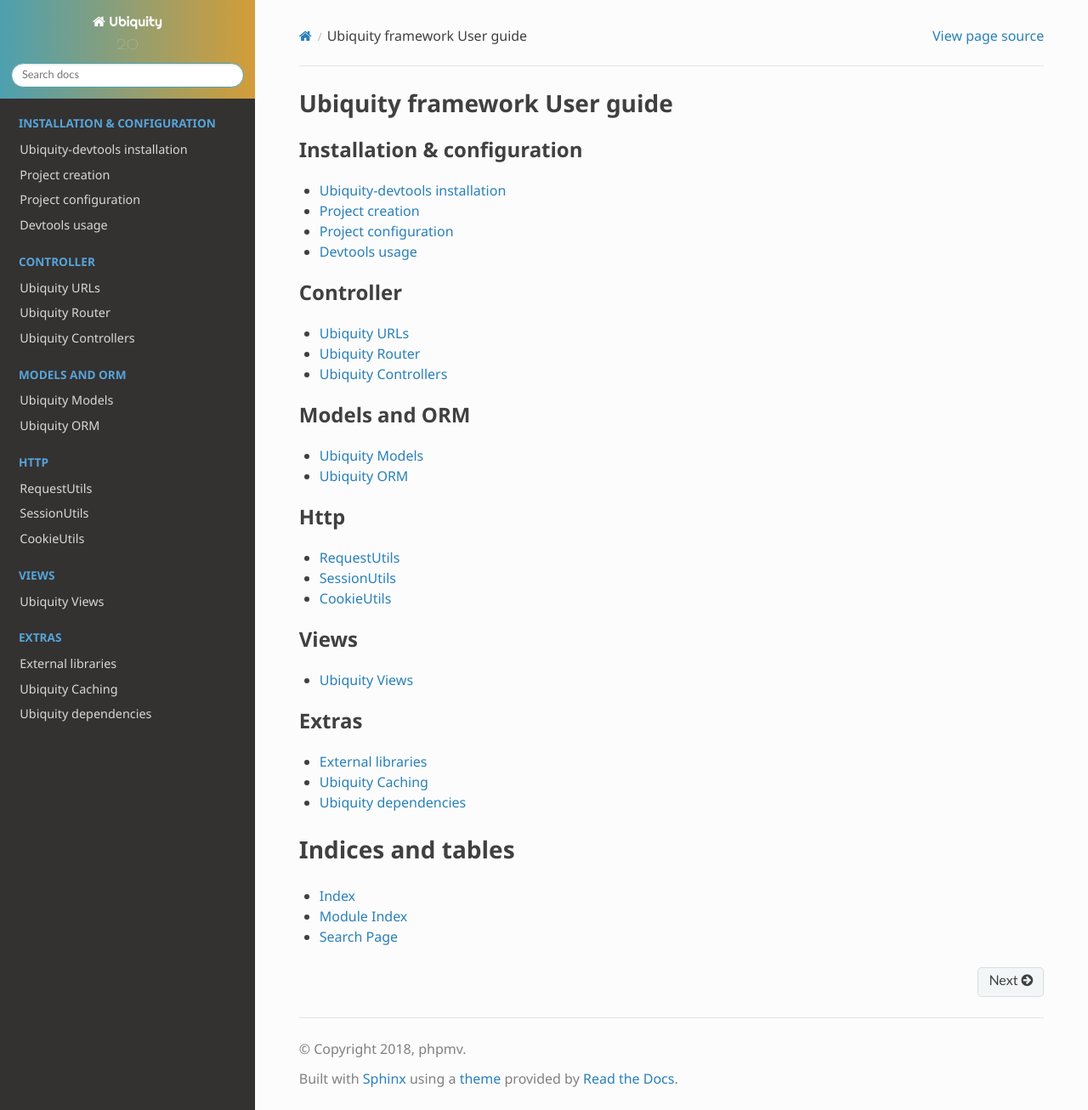
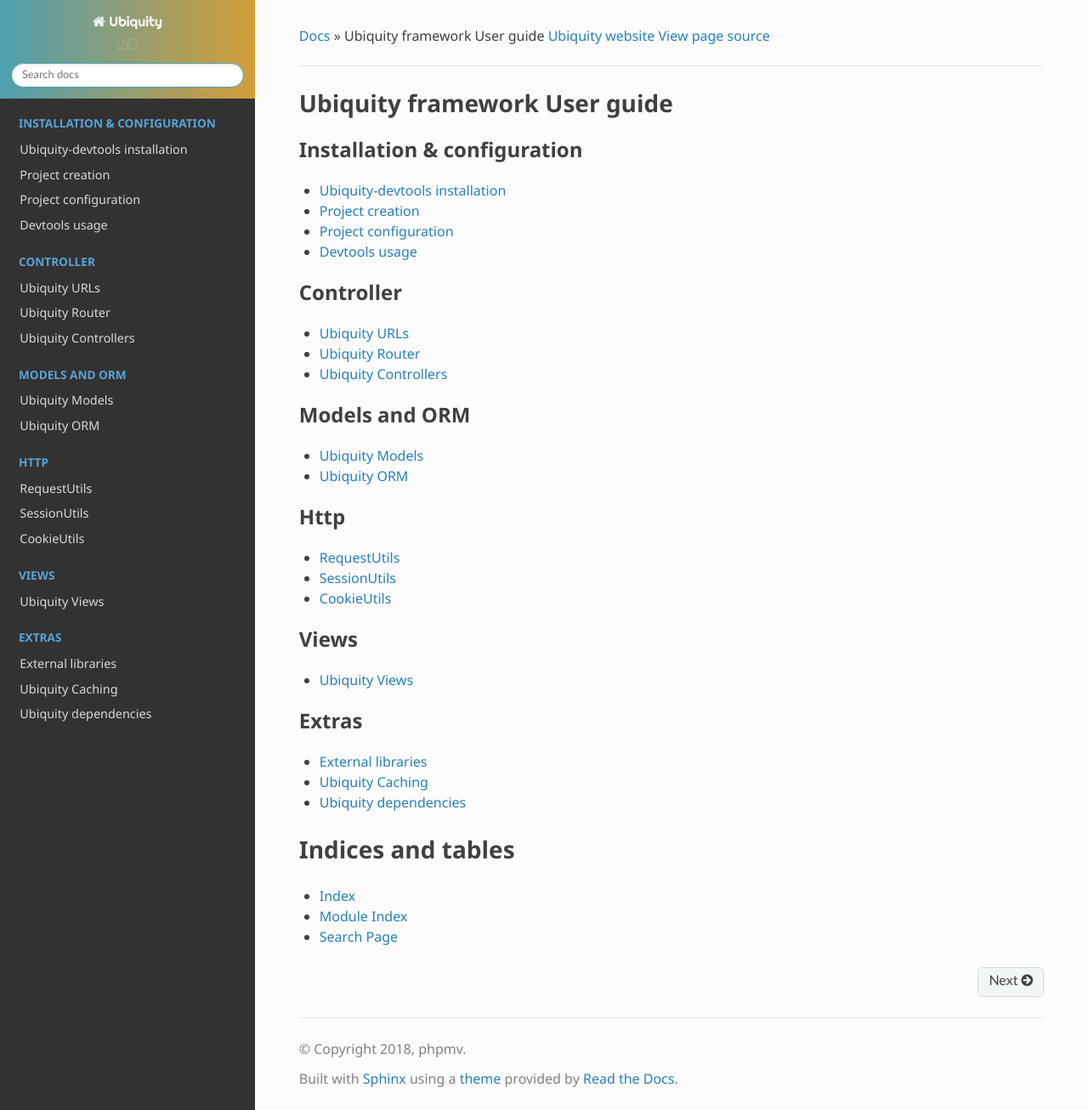
Before and after one commit to phpMv/ubiquity, a Sphinx documentation site: the page built from docs/index.rst, in a window 1280 px wide and 1306 px high. Shown: the whole window at 85% size. Built offline with Sphinx 7.4.7 and the Read the Docs theme 2.0.0, drawn with Linux system fonts in a browser that asks for light colours; pages that are not in the unit, such as notebooks, are missing from menus.

Commit message:
breadcrumbs

```diff
--- /dev/null
+++ b/docs/_templates/breadcrumbs.html
@@ -0,0 +1,83 @@
+{# Support for Sphinx 1.3+ page_source_suffix, but don't break old builds. #}
+
+{% if page_source_suffix %}
+{% set suffix = page_source_suffix %}
+{% else %}
+{% set suffix = source_suffix %}
+{% endif %}
+
+{% if meta is defined and meta is not none %}
+{% set check_meta = True %}
+{% else %}
+{% set check_meta = False %}
+{% endif %}
+
+{% if check_meta and 'github_url' in meta %}
+{% set display_github = True %}
+{% endif %}
+
+{% if check_meta and 'bitbucket_url' in meta %}
+{% set display_bitbucket = True %}
+{% endif %}
+
+{% if check_meta and 'gitlab_url' in meta %}
+{% set display_gitlab = True %}
+{% endif %}
+
+<div role="navigation" aria-label="breadcrumbs navigation">
+
+  <ul class="wy-breadcrumbs">
+    {% block breadcrumbs %}
+      <li><a href="{{ pathto(master_doc) }}">{{ _('Docs') }}</a> &raquo;</li>
+        {% for doc in parents %}
+          <li><a href="{{ doc.link|e }}">{{ doc.title }}</a> &raquo;</li>
+        {% endfor %}
+      <li>{{ title }}</li>
+    {% endblock %}
+    {% block breadcrumbs_aside %}
+      <li class="wy-breadcrumbs-aside">
+        {% if hasdoc(pagename) %}
+            <li><a href="https://ubiquity.kobject.net">Ubiquity website</a></li>
+            {% if display_github %}
+            {% if check_meta and 'github_url' in meta %}
+              <!-- User defined GitHub URL -->
+              <a href="{{ meta['github_url'] }}" class="fa fa-github"> {{ _('Edit on GitHub') }}</a>
+            {% else %}
+              <a href="https://{{ github_host|default("github.com") }}/{{ github_user }}/{{ github_repo }}/{{ theme_vcs_pageview_mode|default("blob") }}/{{ github_version }}{{ conf_py_path }}{{ pagename }}{{ suffix }}" class="fa fa-github"> {{ _('Edit on GitHub') }}</a>
+            {% endif %}
+          {% elif display_bitbucket %}
+            {% if check_meta and 'bitbucket_url' in meta %}
+              <!-- User defined Bitbucket URL -->
+              <a href="{{ meta['bitbucket_url'] }}" class="fa fa-bitbucket"> {{ _('Edit on Bitbucket') }}</a>
+            {% else %}
+              <a href="https://bitbucket.org/{{ bitbucket_user }}/{{ bitbucket_repo }}/src/{{ bitbucket_version}}{{ conf_py_path }}{{ pagename }}{{ suffix }}?mode={{ theme_vcs_pageview_mode|default("view") }}" class="fa fa-bitbucket"> {{ _('Edit on Bitbucket') }}</a>
+            {% endif %}
+          {% elif display_gitlab %}
+            {% if check_meta and 'gitlab_url' in meta %}
+              <!-- User defined GitLab URL -->
+              <a href="{{ meta['gitlab_url'] }}" class="fa fa-gitlab"> {{ _('Edit on GitLab') }}</a>
+            {% else %}
+              <a href="https://{{ gitlab_host|default("gitlab.com") }}/{{ gitlab_user }}/{{ gitlab_repo }}/{{ theme_vcs_pageview_mode|default("blob") }}/{{ gitlab_version }}{{ conf_py_path }}{{ pagename }}{{ suffix }}" class="fa fa-gitlab"> {{ _('Edit on GitLab') }}</a>
+            {% endif %}
+          {% elif show_source and source_url_prefix %}
+            <a href="{{ source_url_prefix }}{{ pagename }}{{ suffix }}">{{ _('View page source') }}</a>
+          {% elif show_source and has_source and sourcename %}
+            <a href="{{ pathto('_sources/' + sourcename, true)|e }}" rel="nofollow"> {{ _('View page source') }}</a>
+          {% endif %}
+        {% endif %}
+      </li>
+    {% endblock %}
+  </ul>
+
+  {% if (theme_prev_next_buttons_location == 'top' or theme_prev_next_buttons_location == 'both') and (next or prev) %}
+  <div class="rst-breadcrumbs-buttons" role="navigation" aria-label="breadcrumb navigation">
+      {% if next %}
+        <a href="{{ next.link|e }}" class="btn btn-neutral float-right" title="{{ next.title|striptags|e }}" accesskey="n">Next <span class="fa fa-arrow-circle-right"></span></a>
+      {% endif %}
+      {% if prev %}
+        <a href="{{ prev.link|e }}" class="btn btn-neutral" title="{{ prev.title|striptags|e }}" accesskey="p"><span class="fa fa-arrow-circle-left"></span> Previous</a>
+      {% endif %}
+  </div>
+  {% endif %}
+  <hr/>
+</div>
--- a/docs/_templates/layout.html
+++ b/docs/_templates/layout.html
@@ -1,7 +1,4 @@
 {# layout.html #}
 {# Import the theme's layout. #}
 {% extends "!layout.html" %}
-{% block breadcrumbs %}
-git
-{% endblock%}
 {% set css_files = css_files + ['_static/pygments.css'] %}
```
